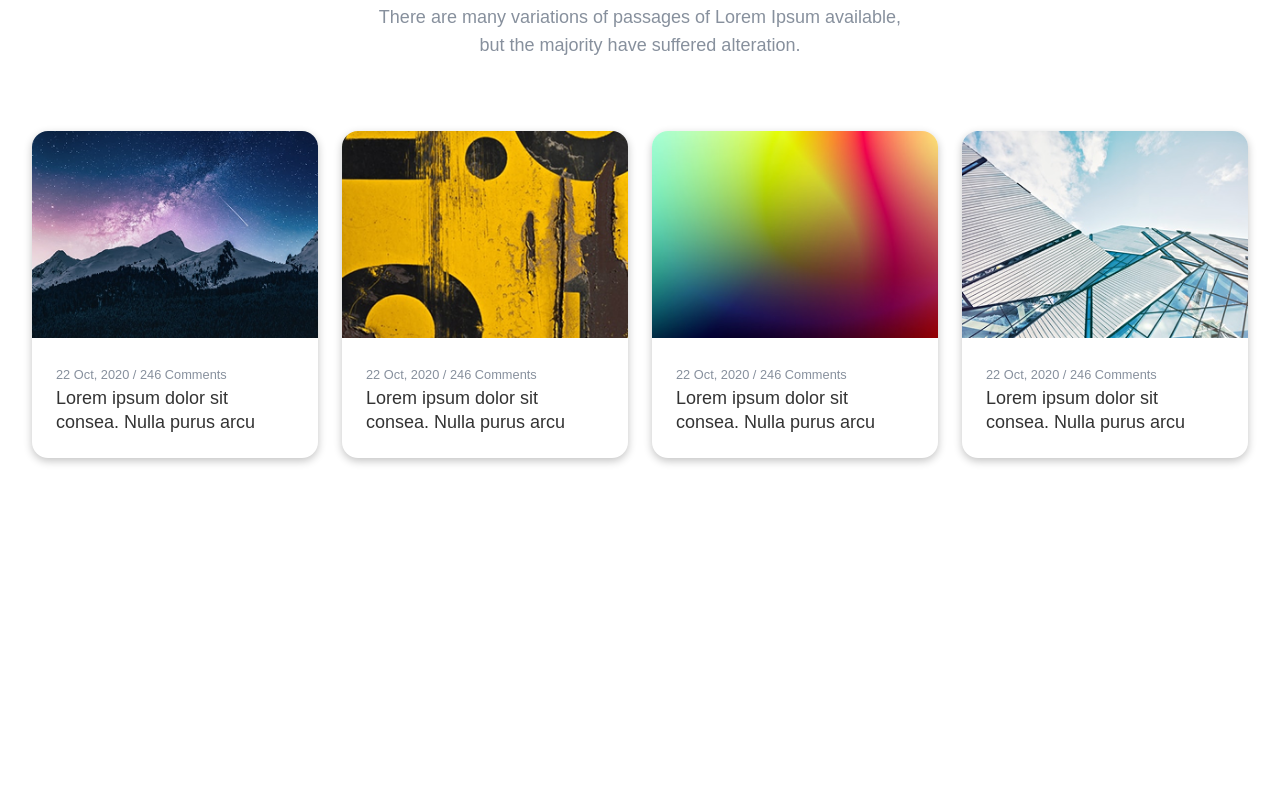
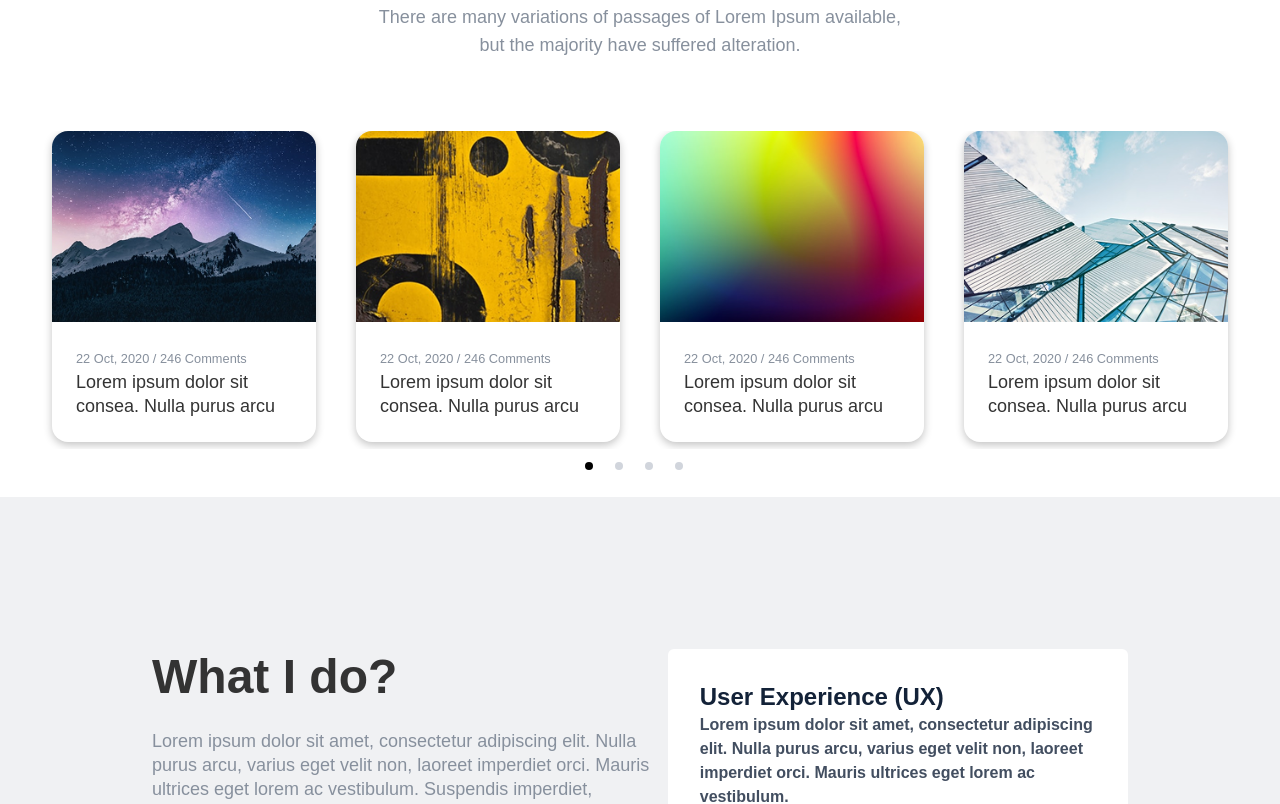
Before and after one commit to WahiDestroyer/porfolio_website, a React (Vite) app: page / in a window 1280 px wide. Shown: the part 4880-5684 px from the top of the page. Built offline with nearby package versions, Linux system fonts and the light colour scheme.

Commit message:
slider done

```diff
--- a/src/components/Home/Blog.jsx
+++ b/src/components/Home/Blog.jsx
@@ -2,19 +2,29 @@ import React from "react";
 import BlogPart from "../Utility/BlogPart";
 import Slider from "react-slick";
 import "slick-carousel/slick/slick.css";
+import "slick-carousel/slick/slick-theme.css";
 
 const Blog = () => {
   const settings = {
     dots: true,
     infinite: true,
     speed: 500,
-    slidesToShow: 1,
+    slidesToShow: 4,
     slidesToScroll: 1,
+    appendDots: (dots) => (
+      <div>
+        <ul className="flex text-black justify-center"> {dots} </ul>
+      </div>
+    ),
+    customPaging: (i) => (
+      <div className="w-2 h-2 bg-gray-300 rounded-full">
+      </div>
+    ),
   };
 
   return (
     <section>
-      <div className="container flex flex-col items-center overflow-hidden justify-center">
+      <div className="container flex flex-col items-center overflow-hidden">
         <div className="pb-18 max-w-[540px]  text-center pt-25">
           <h2
             data-aos="fade-down"
@@ -30,32 +40,22 @@ const Blog = () => {
             the majority have suffered alteration.
           </p>
         </div>
-        <div className="flex gap-6 pb-25">
-          <BlogPart image="blog1.png" />
-          <BlogPart image="blog2.png" />
-          <BlogPart image="blog3.png" />
-          <BlogPart image="blog4.png" />
+        <div className="w-full overflow-hidden pb-10">
+          <Slider {...settings} className="pb-2">
+            <div>
+              <BlogPart image="blog1.png" />
+            </div>
+            <div>
+              <BlogPart image="blog2.png" />
+            </div>
+            <div>
+              <BlogPart image="blog3.png" />
+            </div>
+            <div>
+              <BlogPart image="blog4.png" />
+            </div>
+          </Slider>
         </div>
-        <Slider {...settings} >
-          <div>
-            <h3>1</h3>
-          </div>
-          <div>
-            <h3>2</h3>
-          </div>
-          <div>
-            <h3>3</h3>
-          </div>
-          <div>
-            <h3>4</h3>
-          </div>
-          <div>
-            <h3>5</h3>
-          </div>
-          <div>
-            <h3>6</h3>
-          </div>
-        </Slider>
       </div>
     </section>
   );
--- a/src/components/Utility/BlogPart.jsx
+++ b/src/components/Utility/BlogPart.jsx
@@ -2,7 +2,7 @@ import React from 'react'
 
 const BlogPart = ({image}) => {
   return (
-      <div className="bg-white saya max-w-[312px] rounded-2xl overflow-hidden">
+      <div className="bg-white saya max-w-[312px] rounded-2xl overflow-hidden mx-5">
           <div className='overflow-hidden'>
 
       <img
--- a/src/index.css
+++ b/src/index.css
@@ -28,3 +28,7 @@ body {
 }
 
 @import url("https://fonts.googleapis.com/css2?family=Work+Sans:ital,wght@0,100..900;1,100..900&display=swap");
+
+.slick-dots .slick-active div{
+  @apply bg-black transition-all duration-500
+}
```
